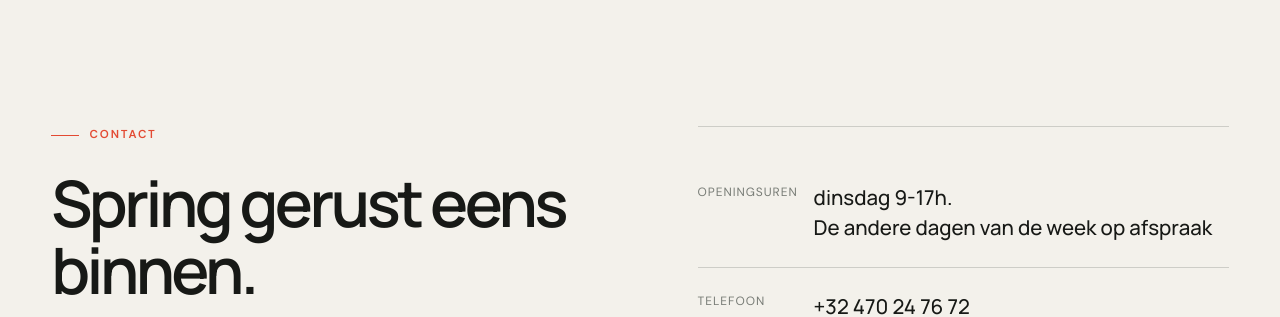
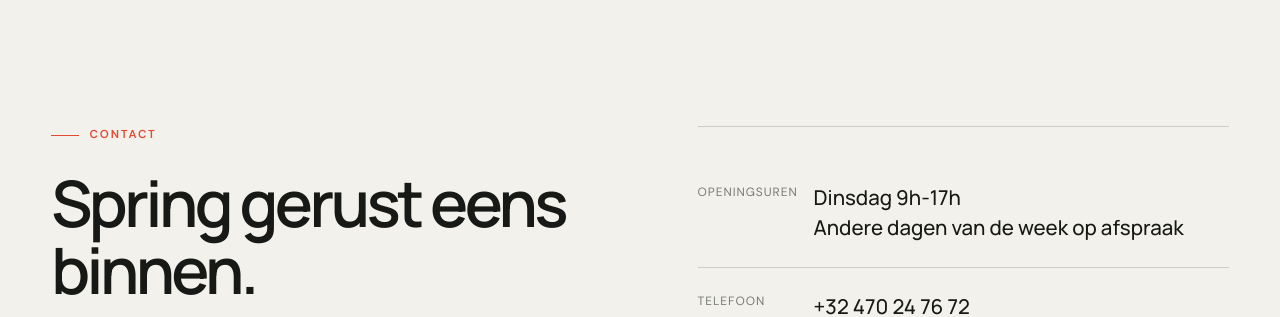
Before and after one commit to simonbwone101/fietsherstel-website, a React (Vite) app: page / in a window 1280 px wide. Shown: the part 5740-6057 px from the top of the page. Built offline with nearby package versions, Linux system fonts and the light colour scheme.

Commit message:
Correct Dutch text formatting in App.tsx

```diff
--- a/src/App.tsx
+++ b/src/App.tsx
@@ -281,9 +281,9 @@ export default function App() {
                   lineHeight: 1.45,
                 }}
               >
-                dinsdag 9-17h.
+                Dinsdag 9h-17h
                 <br />
-                De andere dagen van de week op afspraak
+                Andere dagen van de week op afspraak
               </p>
             </div>
             <div className="contact-item">
```
